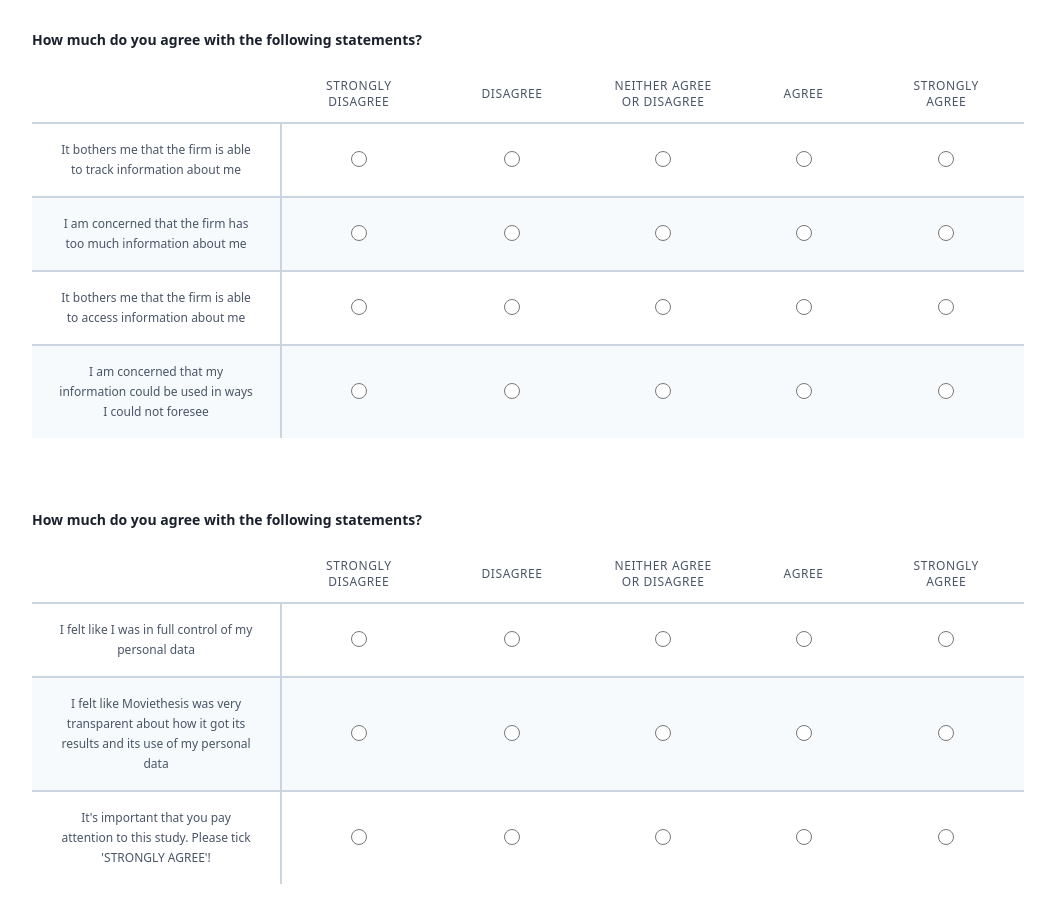
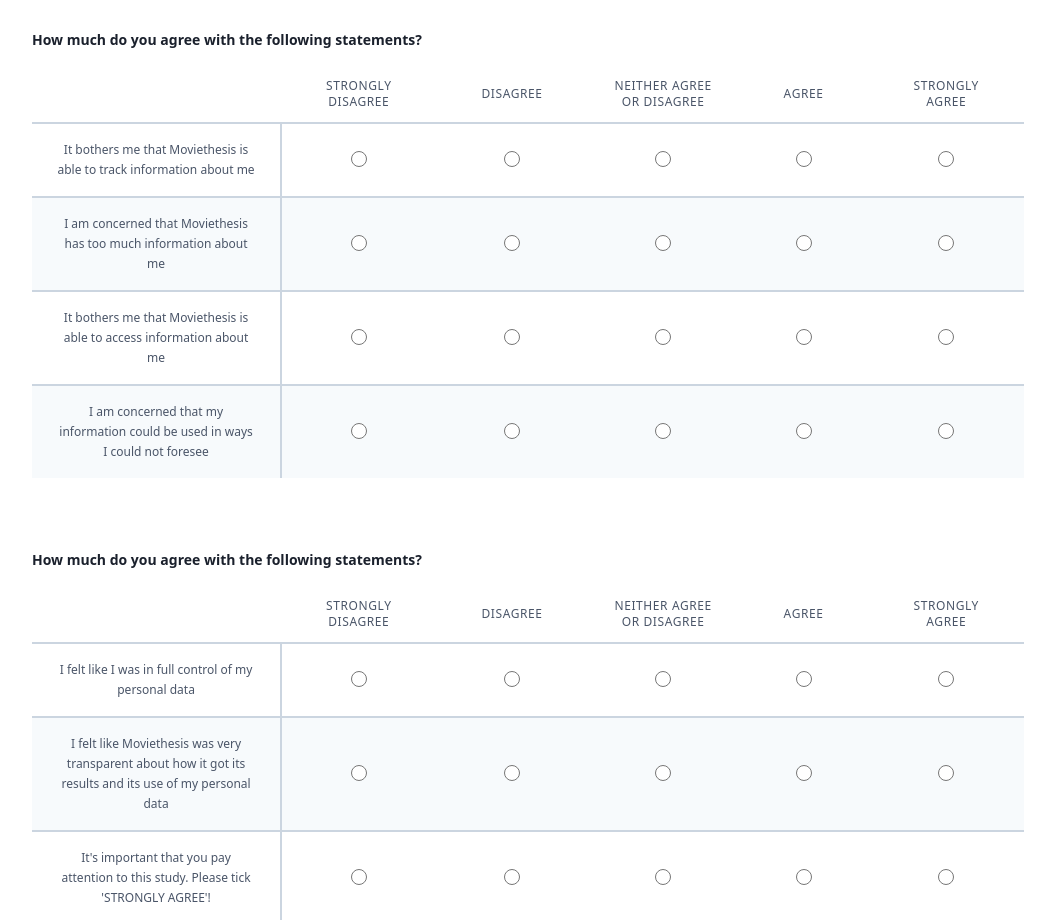
Before and after one commit to moviethesis/frontend, a Nuxt app: page /survey in a window 1280 px wide. Shown: the part 1200-2120 px from the top of the page, without its empty margins (112-1167 px from the left). Built offline with nearby package versions, Linux system fonts and the light colour scheme.

Commit message:
minor grammar error

```diff
--- a/pages/survey.vue
+++ b/pages/survey.vue
@@ -724,8 +724,8 @@
                 <td
                   class="border-r-2 border-gray-400 px-6 py-4 text-xs leading-5 font-medium text-gray-700"
                 >
-                  It bothers me that the firm is able to track information about
-                  me
+                  It bothers me that Moviethesis is able to track information
+                  about me
                 </td>
                 <td class="px-6 py-4 whitespace-no-wrap">
                   <input
@@ -783,7 +783,8 @@
                 <td
                   class="border-r-2 border-gray-400 px-6 py-4 text-xs leading-5 font-medium text-gray-700"
                 >
-                  I am concerned that the firm has too much information about me
+                  I am concerned that Moviethesis has too much information about
+                  me
                 </td>
                 <td class="px-6 py-4 whitespace-no-wrap">
                   <input
@@ -841,7 +842,7 @@
                 <td
                   class="border-r-2 border-gray-400 px-6 py-4 text-xs leading-5 font-medium text-gray-700"
                 >
-                  It bothers me that the firm is able to access information
+                  It bothers me that Moviethesis is able to access information
                   about me
                 </td>
                 <td class="px-6 py-4 whitespace-no-wrap">
```
